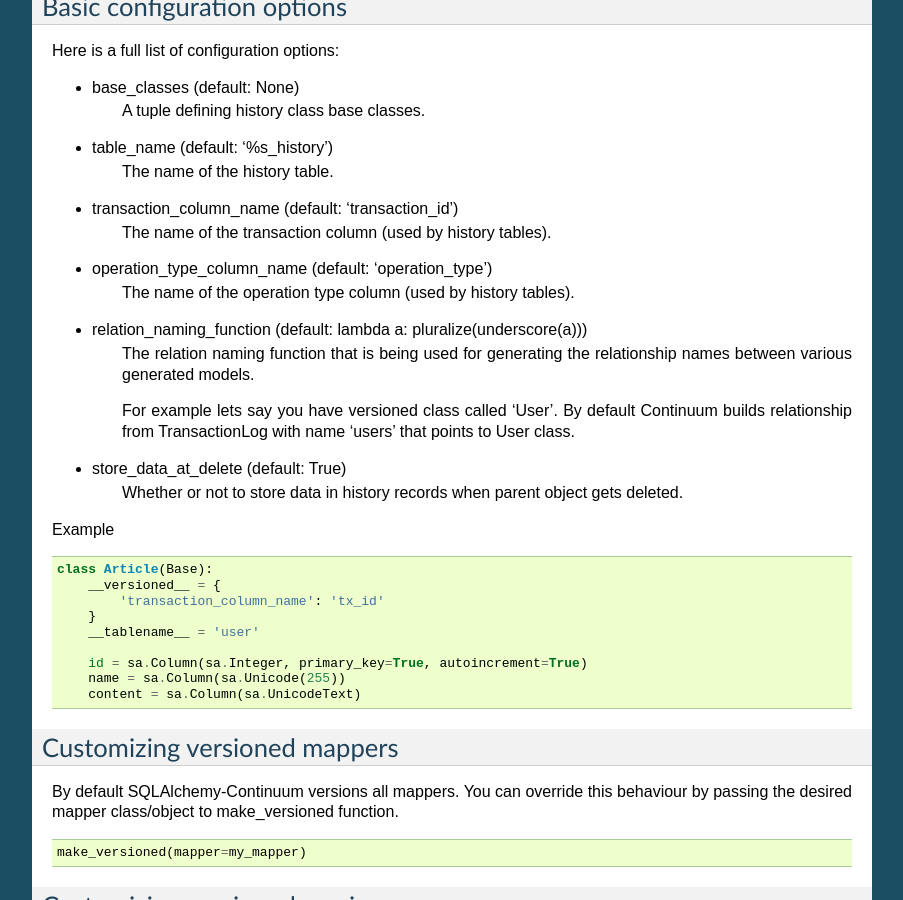
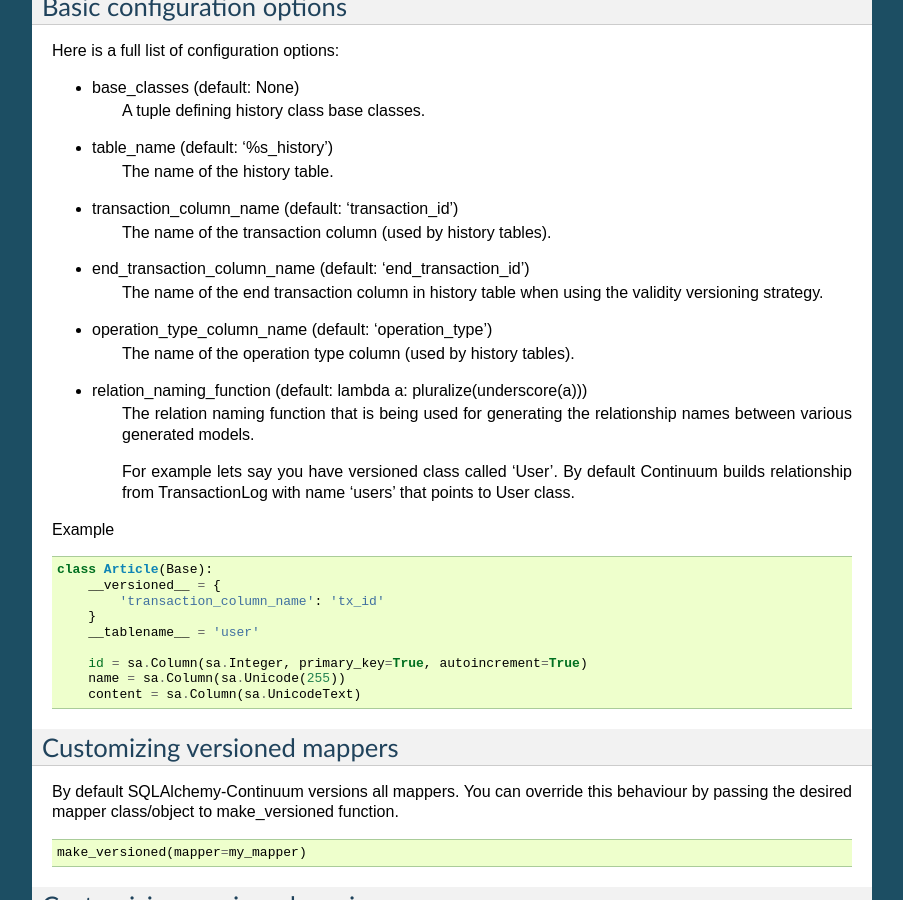
Before and after one commit to kvesteri/sqlalchemy-continuum, a Sphinx documentation site: the page built from docs/configuration.rst, in a window 1280 px wide and 900 px high, scrolled down 1841 px. Shown: the whole window, without its empty margins (198-1101 px from the left). Built offline with Sphinx 7.4.7, drawn with Linux system fonts in a browser that asks for light colours.

Commit message:
Update config docs

```diff
--- a/docs/configuration.rst
+++ b/docs/configuration.rst
@@ -120,6 +120,9 @@ Here is a full list of configuration options:
 * transaction_column_name (default: 'transaction_id')
     The name of the transaction column (used by history tables).
 
+* end_transaction_column_name (default: 'end_transaction_id')
+    The name of the end transaction column in history table when using the validity versioning strategy.
+
 * operation_type_column_name (default: 'operation_type')
     The name of the operation type column (used by history tables).
 
@@ -127,9 +130,6 @@ Here is a full list of configuration options:
     The relation naming function that is being used for generating the relationship names between various generated models.
 
     For example lets say you have versioned class called 'User'. By default Continuum builds relationship from TransactionLog with name 'users' that points to User class.
-
-* store_data_at_delete (default: True)
-    Whether or not to store data in history records when parent object gets deleted.
 
 
 Example
```
Also changed, not shown: 1 other file.
